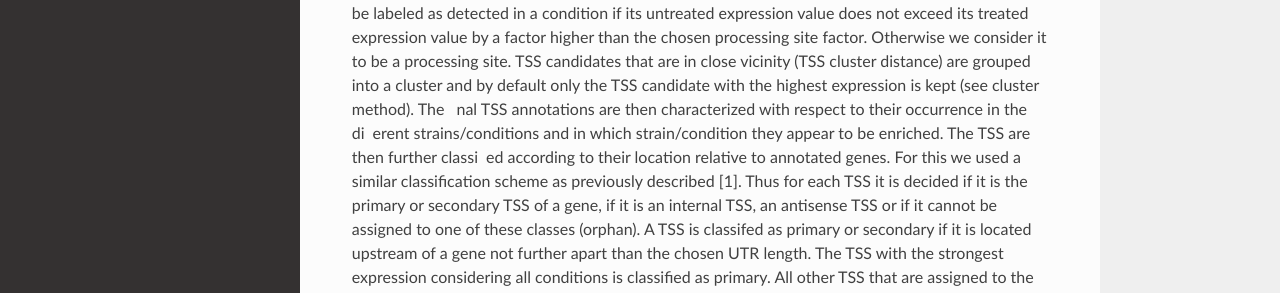
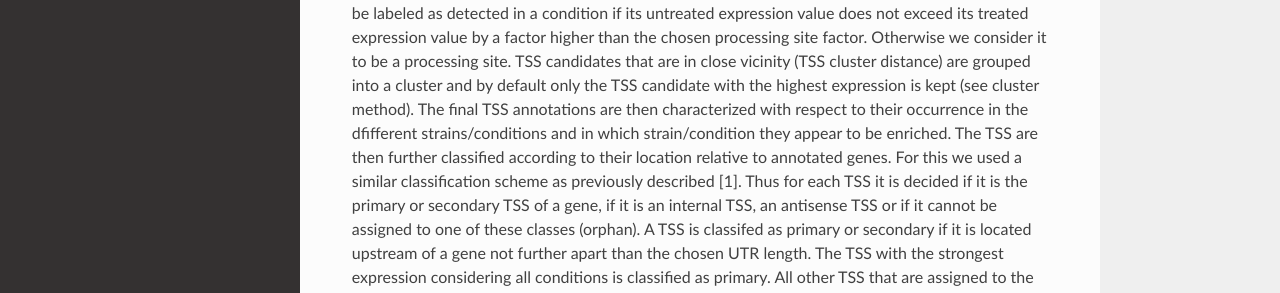
Before and after one commit to Integrative-Transcriptomics/TSSpredator2.0-rtd, a Sphinx documentation site: the page built from docs/source/methods.rst, in a window 1280 px wide and 1400 px high, scrolled down 389 px. Shown: the part 801-1094 px from the top of the window. Built offline with Sphinx 7.4.7 and the Read the Docs theme 2.0.0, drawn with Linux system fonts in a browser that asks for light colours; some of the changed text lies outside the part shown.

Commit message:
update chapter methods

```diff
--- a/docs/source/methods.rst
+++ b/docs/source/methods.rst
@@ -55,9 +55,9 @@ if its untreated expression value does not exceed its treated expression value b
 higher than the chosen processing site factor. Otherwise we consider it to be a processing
 site. TSS candidates that are in close vicinity (TSS cluster distance) are grouped into a
 cluster and by default only the TSS candidate with the highest expression is kept (see
-cluster method). The  nal TSS annotations are then characterized with respect to their
-occurrence in the di erent strains/conditions and in which strain/condition they appear
-to be enriched. The TSS are then further classi ed according to their location relative to
+cluster method). The final TSS annotations are then characterized with respect to their
+occurrence in the dfifferent strains/conditions and in which strain/condition they appear
+to be enriched. The TSS are then further classified according to their location relative to
 annotated genes. For this we used a similar classification scheme as previously described
 [1]. Thus for each TSS it is decided if it is the primary or secondary TSS of a gene, if
 it is an internal TSS, an antisense TSS or if it cannot be assigned to one of these classes
```
